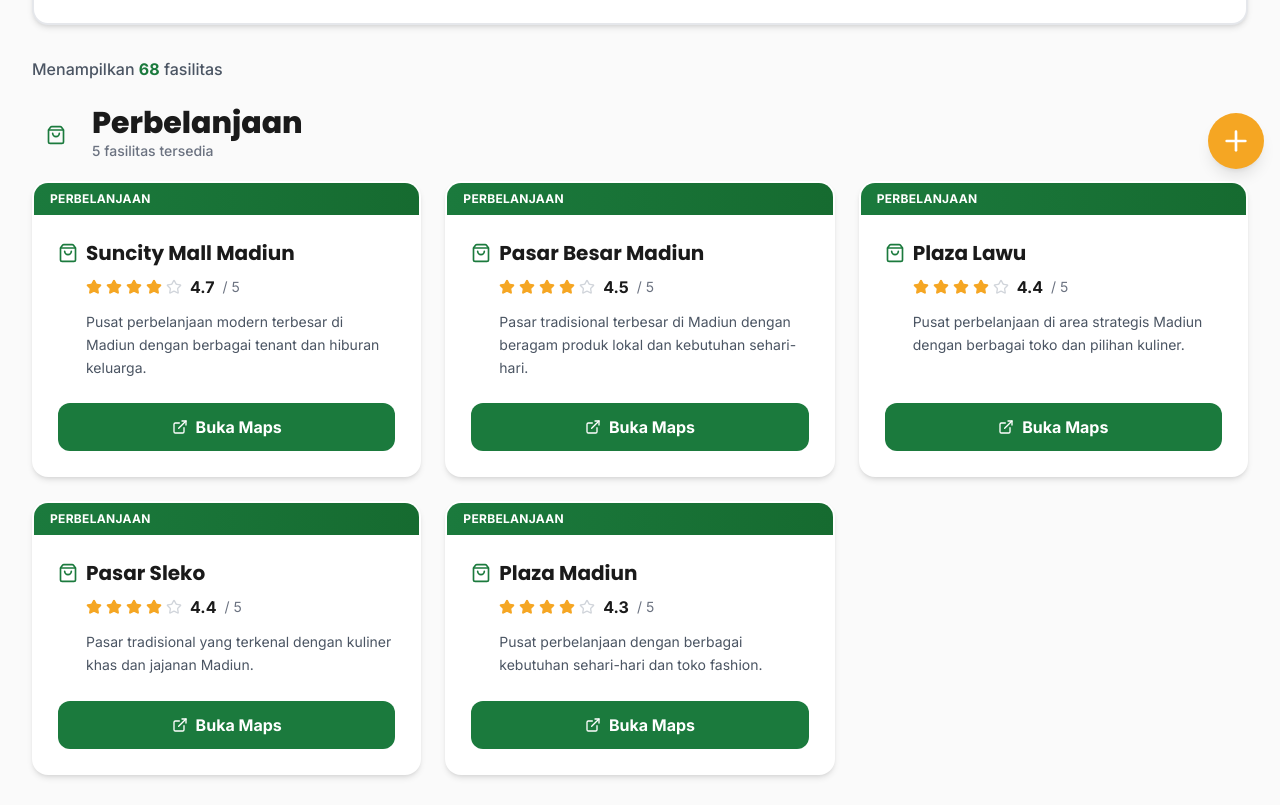
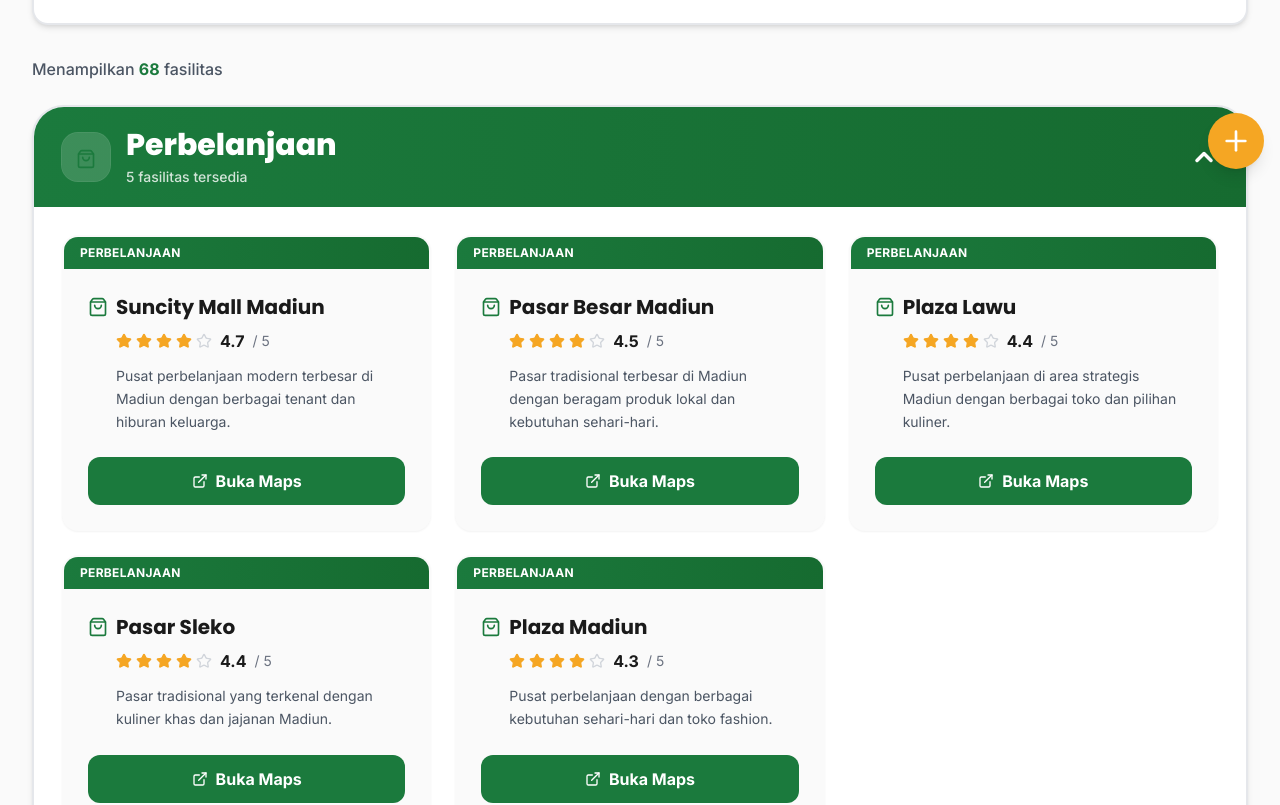
Before and after one commit to faqueenlyaa-rgb/pemerintahan-kota-madiun, a React (Vite) app: page /fasilitas in a window 1280 px wide. Shown: the part 535-1340 px from the top of the page. Built offline with nearby package versions, Linux system fonts and the light colour scheme.

Commit message:
Make facilities sections accordion

```diff
--- a/src/pages/FasilitasPage.tsx
+++ b/src/pages/FasilitasPage.tsx
@@ -14,6 +14,7 @@
   Building,
   Landmark,
   ArrowLeft,
+  ChevronDown,
 } from 'lucide-react';
 import { Link } from 'react-router-dom';
 import { useLanguage } from '../lib/i18n';
@@ -702,6 +703,16 @@
   const [selectedCategory, setSelectedCategory] = useState('all');
   const [sortBy, setSortBy] = useState<'name' | 'rating'>('rating');
   const [showFilters, setShowFilters] = useState(false);
+  const [openSections, setOpenSections] = useState<Record<string, boolean>>({});
+
+  const toggleSection = (sectionKey: string) => {
+    setOpenSections((prev) => ({
+      ...prev,
+      [sectionKey]: !(prev[sectionKey] ?? true),
+    }));
+  };
+
+  const isSectionOpen = (sectionKey: string) => openSections[sectionKey] ?? true;
 
   const filteredItems = fasilitasItems
     .filter((item) => {
@@ -979,44 +990,84 @@
           </p>
         </div>
 
-        {/* Fasilitas Sections */}
+        {/* Fasilitas Sections Accordion */}
         {sectionedItems.length > 0 && (
-          <div className="space-y-12">
-            {sectionedItems.map((section) => (
-              <section key={section.key}>
-                <div className="mb-5 flex items-center gap-3">
-                  <div className="flex h-12 w-12 items-center justify-center rounded-2xl bg-primary/10">
+          <div className="space-y-6">
+            {sectionedItems.map((section) => {
+              const open = isSectionOpen(section.key);
+
+              return (
+                <section
+                  key={section.key}
+                  className="overflow-hidden rounded-[2rem] border-2 border-primary/10 bg-white shadow-md"
+                >
+                  <button
+                    type="button"
+                    onClick={() => toggleSection(section.key)}
+                    className="flex w-full items-center justify-between gap-4 bg-gradient-to-r from-primary to-[#166b30] px-5 py-5 text-left text-white transition hover:brightness-105 md:px-7"
+                  >
+                    <div className="flex items-center gap-4">
+                      <div className="flex h-12 w-12 items-center justify-center rounded-2xl bg-white/15 ring-1 ring-white/20">
+                        <div className="text-white">
                           {getCategoryIcon(section.key)}
+                        </div>
                       </div>
 
                       <div>
-                    <h2 className="font-poppins text-2xl font-black text-dark md:text-3xl">
+                        <h2 className="font-poppins text-2xl font-black md:text-3xl">
                           {t(section.labelKey)}
                         </h2>
 
-                    <p className="text-sm font-medium text-gray-500">
+                        <p className="mt-1 text-sm font-medium text-white/80">
                           {section.items.length} {availableText}
                         </p>
                       </div>
                     </div>
 
+                    <ChevronDown
+                      className={`h-7 w-7 shrink-0 transition-transform duration-300 ${
+                        open ? 'rotate-180' : 'rotate-0'
+                      }`}
+                      strokeWidth={3}
+                    />
+                  </button>
+
+                  {open && (
+                    <motion.div
+                      initial={{
+                        opacity: 0,
+                        height: 0,
+                      }}
+                      animate={{
+                        opacity: 1,
+                        height: 'auto',
+                      }}
+                      exit={{
+                        opacity: 0,
+                        height: 0,
+                      }}
+                      transition={{
+                        duration: 0.25,
+                      }}
+                      className="p-5 md:p-7"
+                    >
                       <div className="grid grid-cols-1 gap-6 md:grid-cols-2 lg:grid-cols-3">
                         {section.items.map((item, index) => (
                           <motion.div
                             key={item.id}
                             initial={{
                               opacity: 0,
-                        y: 20,
+                              y: 18,
                             }}
                             animate={{
                               opacity: 1,
                               y: 0,
                             }}
                             transition={{
-                        duration: 0.4,
-                        delay: index * 0.05,
+                              duration: 0.35,
+                              delay: index * 0.03,
                             }}
-                      className="group flex flex-col overflow-hidden rounded-2xl border-2 border-transparent bg-white shadow-md transition-all duration-300 hover:border-primary hover:shadow-xl"
+                            className="group flex flex-col overflow-hidden rounded-2xl border-2 border-transparent bg-[#FAFAFA] shadow-sm transition-all duration-300 hover:border-primary hover:bg-white hover:shadow-xl"
                           >
                             {/* Category Badge */}
                             <div className="bg-gradient-to-r from-primary to-[#166b30] px-4 py-2">
@@ -1092,12 +1143,13 @@
                           </motion.div>
                         ))}
                       </div>
+                    </motion.div>
+                  )}
                 </section>
-            ))}
+              );
+            })}
           </div>
         )}
-
-        {/* No Results */}
         {filteredItems.length === 0 && (
           <div className="py-16 text-center">
             <div className="mx-auto mb-4 flex h-24 w-24 items-center justify-center rounded-full bg-gray-100">
```
Lines whose indentation alone changed are shown as unchanged.
